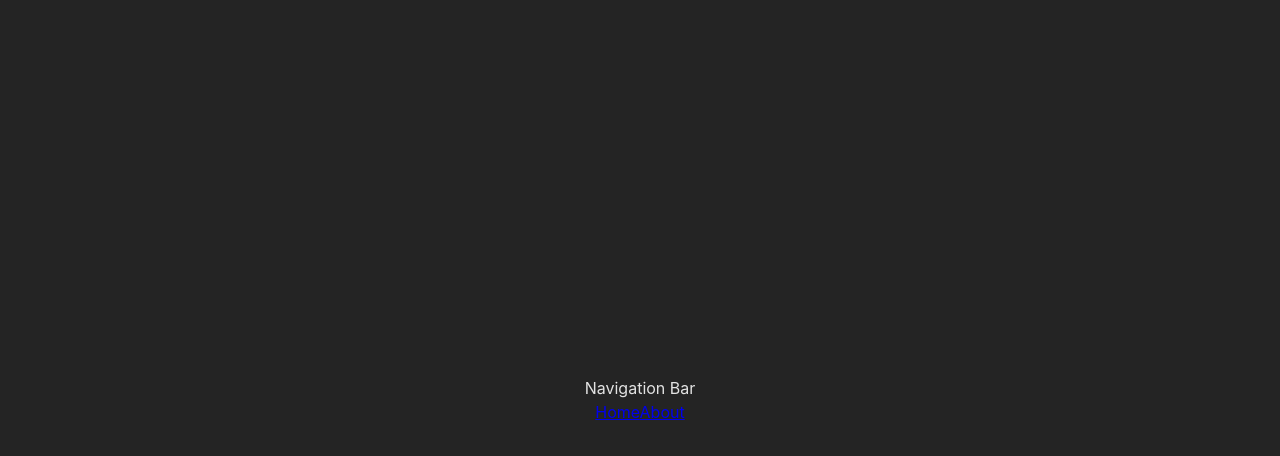
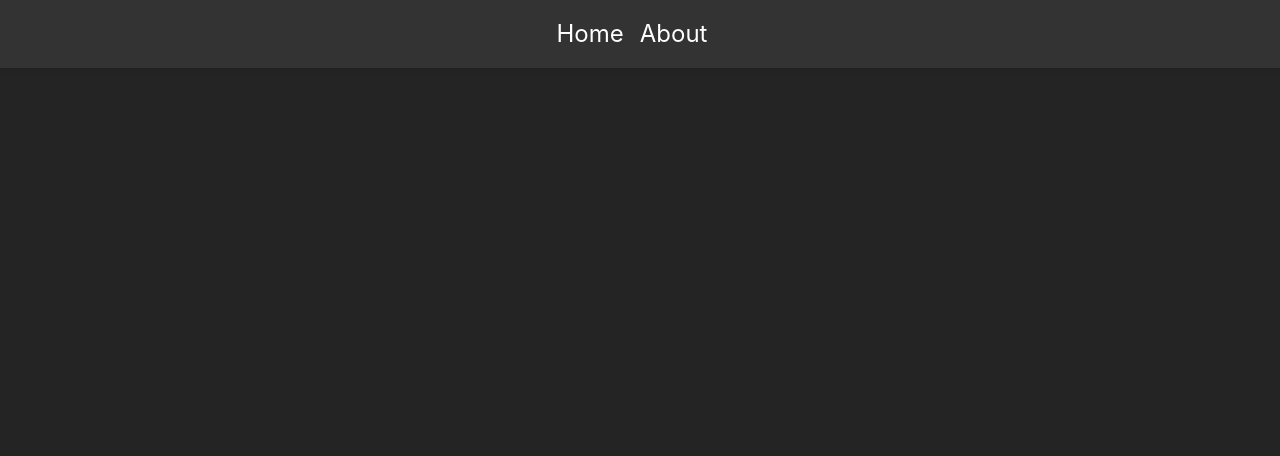
Before and after one commit to slowiakjakub/lostsong-frontend-app, a React (Vite) app: page / in a window 1280 px wide. Shown: the top 456 px of the page. Built offline with nearby package versions, Linux system fonts and the light colour scheme.

Commit message:
Stylize NavBar

```diff
--- /dev/null
+++ b/src/components/NavigationBar.css
@@ -0,0 +1,44 @@
+/* NavigationBar.css */
+.navigation-bar {
+    background-color: #333;
+    color: white;
+    font-size: 1.5rem;
+    padding: 0.5rem 1rem;
+    position: fixed;
+    top: 0;
+    left: 0;
+    width: 100%;
+    box-shadow: 0 2px 4px rgba(0, 0, 0, 0.1);
+    z-index: 1000;
+  }
+
+  .nav-container {
+    max-width: 1200px;
+    margin: 0 auto;
+    display: flex;
+    justify-content: center;
+    padding-right: 2rem; /* Adjust the value as needed */
+  }
+
+  .nav-link {
+    color: white;
+    text-decoration: none;
+    margin-right: 1rem;
+    padding: 0.5rem 0;
+    transition: color 0.3s ease-in-out;
+  }
+
+  .nav-link:hover,
+  .nav-link:focus {
+    color: #04AA6D;
+  }
+
+  .nav-link-active {
+    color: #04AA6D;
+    border-bottom: 2px solid #04AA6D;
+  }
+
+  /* Padding for main content */
+  .main-content {
+    padding-top: 70px; /* Adjust based on your navigation bar's actual height */
+  }
--- a/src/components/NavigationBar.jsx
+++ b/src/components/NavigationBar.jsx
@@ -1,13 +1,16 @@
 import React from "react";
-import {Link} from 'react-router-dom';
+import { NavLink } from 'react-router-dom'; // NavLink will be used for active styling
+import './NavigationBar.css'; // Importing the CSS file for styling
 
 function NavigationBar() {
   return (
-    <>
-      <div>Navigation Bar</div>
-      <Link to={`home`}>Home</Link>
-      <Link to={`about`}>About</Link>
-    </>
+    <nav className="navigation-bar">
+      <div className="nav-container">
+        <NavLink exact className="nav-link" activeClassName="nav-link-active" to="/home">Home</NavLink>
+        <NavLink className="nav-link" activeClassName="nav-link-active" to="/about">About</NavLink>
+        {/* Add other NavLink components for additional navigation items here */}
+      </div>
+    </nav>
   );
 }
 
```
